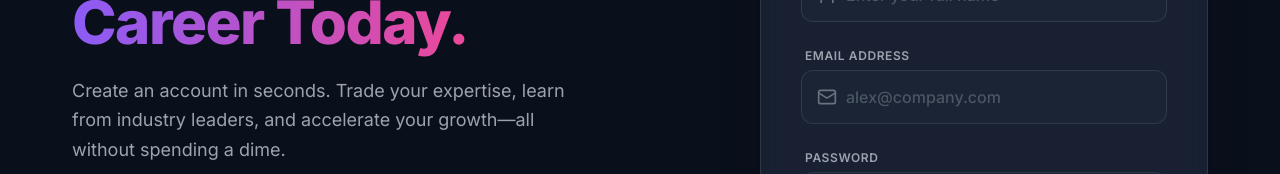
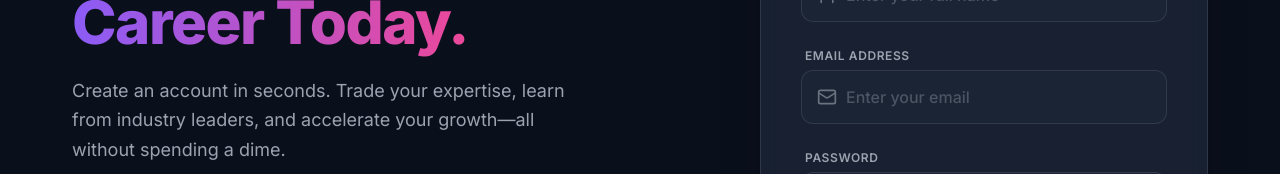
Before and after one commit to Zeelkundariya/LedgerCore_working, a Next.js app in the folder client/: page /register in a window 1280 px wide. Shown: the part 309-483 px from the top of the page. Built offline with nearby package versions, Linux system fonts and the light colour scheme.

Commit message:
Push 2/5: Update email placeholder to standard text

```diff
--- a/client/src/app/register/page.js
+++ b/client/src/app/register/page.js
@@ -149,7 +149,7 @@ export default function Register() {
                     type="email"
                     required
                     className="w-full pl-11 pr-4 py-3.5 bg-surface/50 border border-white/10 rounded-xl focus:outline-none focus:ring-2 focus:ring-primary focus:border-transparent text-white transition-all placeholder:text-gray-600 font-medium"
-                    placeholder="alex@company.com"
+                    placeholder="Enter your email"
                     value={email}
                     onChange={(e) => setEmail(e.target.value)}
                   />
```
